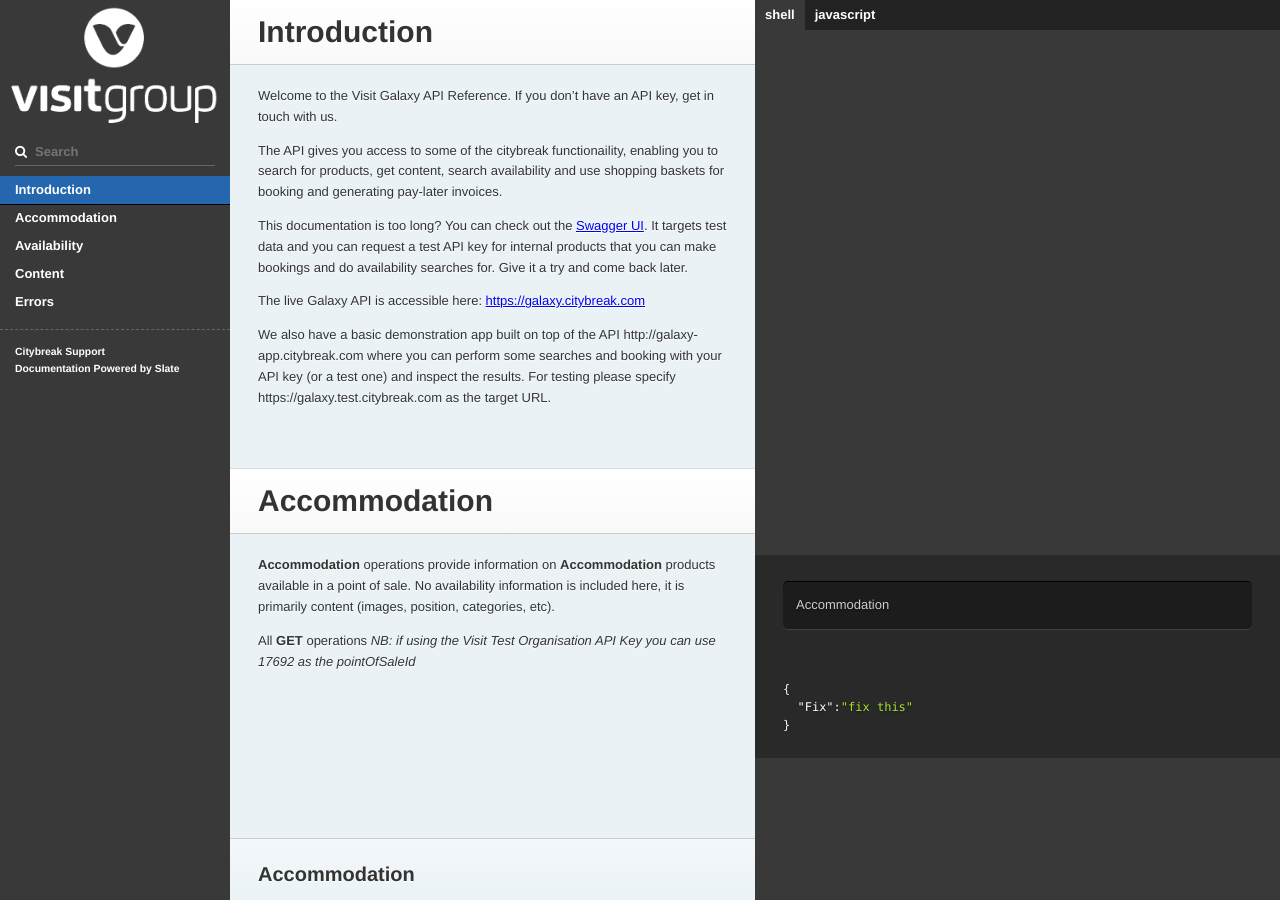
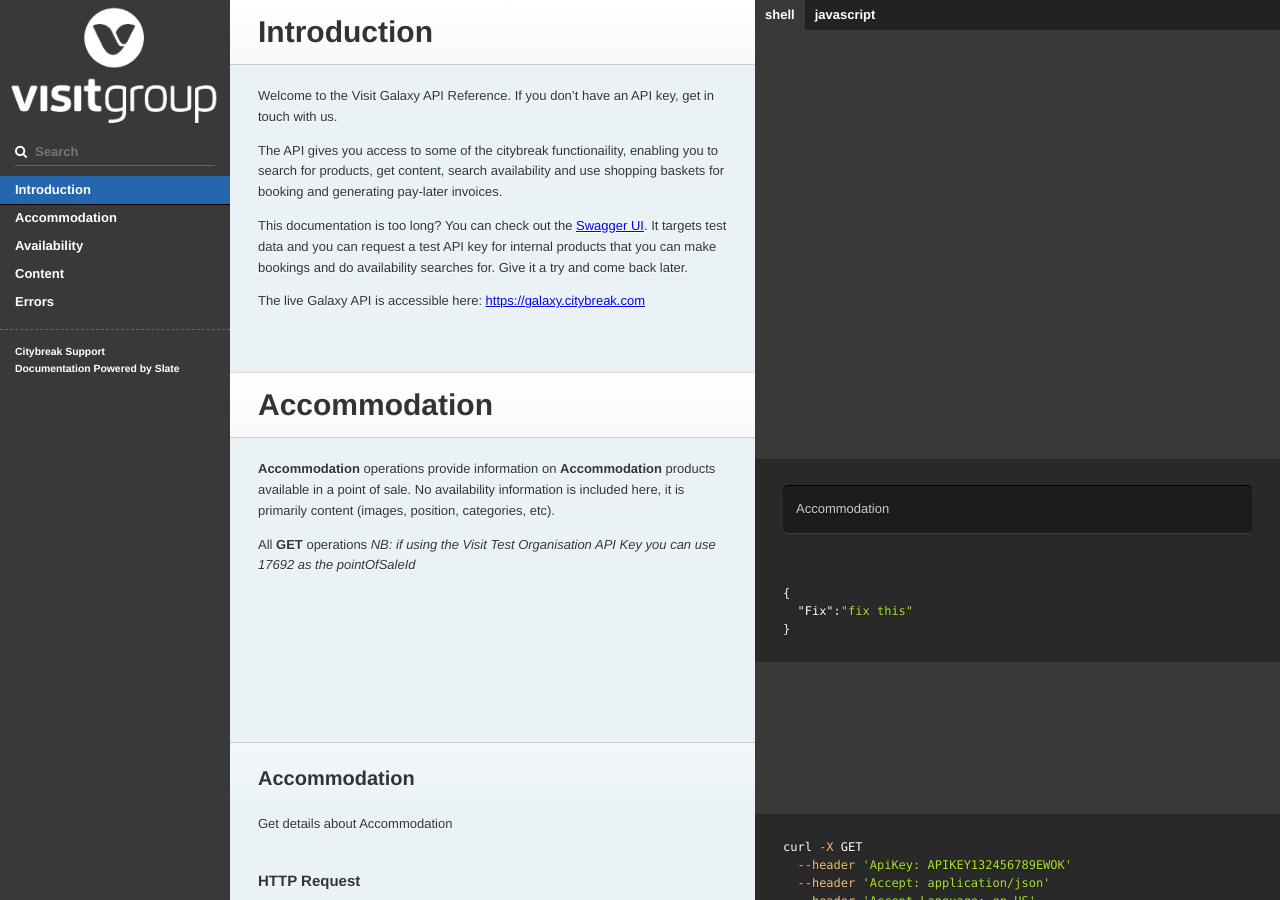
Before and after one commit to visit/galaxy-docs, a Jekyll site: the page built from index.md, in a window 1280 px wide and 900 px high. Built offline with Jekyll 4.4.1, drawn with Linux system fonts in a browser that asks for light colours; our own code applies the rules of GitHub Pages for plain Markdown files; some of the changed text lies outside the part shown.

Commit message:
Remove refs to test app

```diff
--- a/_includes/intro.md
+++ b/_includes/intro.md
@@ -7,5 +7,3 @@ The API gives you access to some of the citybreak functionaility, enabling you t
 This documentation is too long? You can check out the <a href="https://galaxy.test.citybreak.com">Swagger UI</a>. It targets test data and you can request a test API key for internal products that you can make bookings and do availability searches for. Give it a try and come back later.
 
 The live Galaxy API is accessible here: <a href="https://galaxy.citybreak.com">https://galaxy.citybreak.com</a>
-
-We also have a basic demonstration app built on top of the API http://galaxy-app.citybreak.com where you can perform some searches and booking with your API key (or a test one) and inspect the results. For testing please specify https://galaxy.test.citybreak.com as the target URL.
```
Also changed, not shown: _includes/availability.md (+10 -2 lines), _includes/countrycode.md (added), _includes/pointofsales.md (added).
